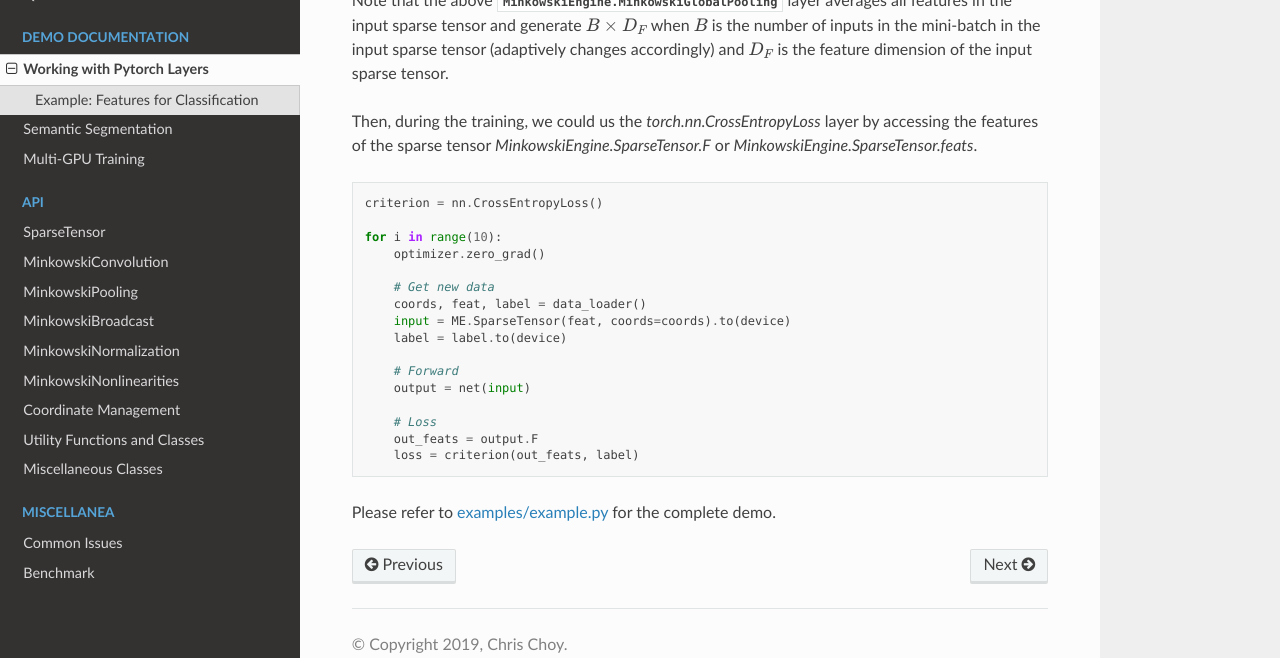
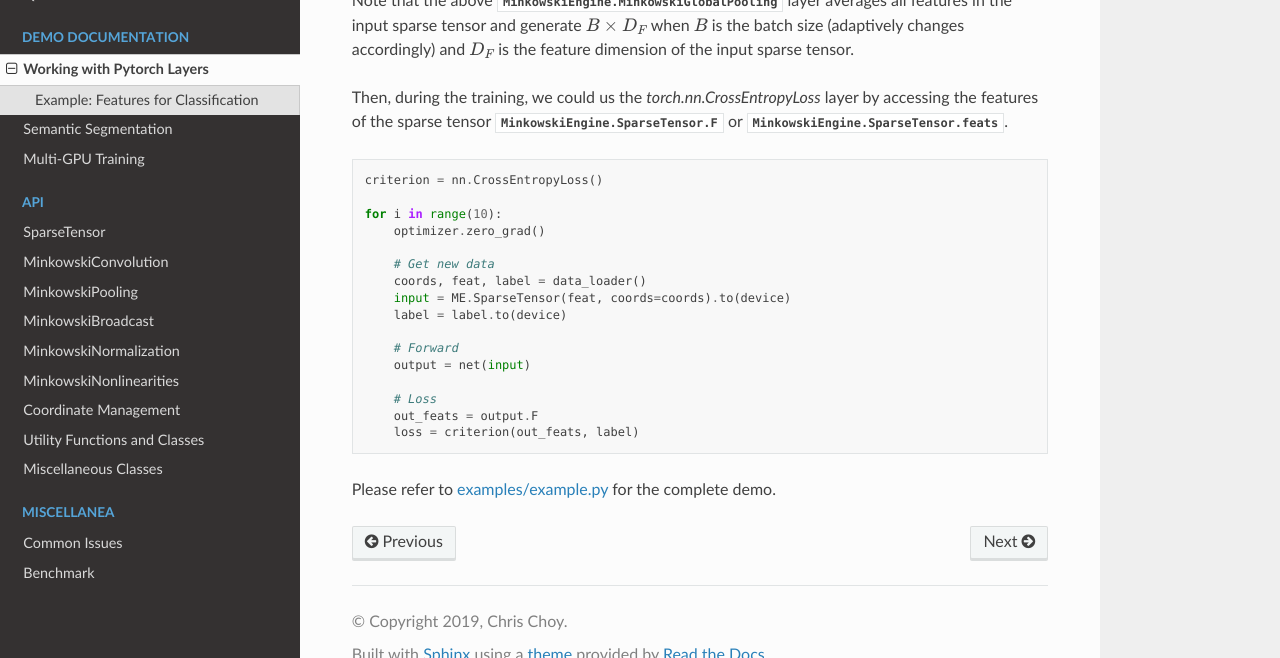
Before and after one commit to NVIDIA/MinkowskiEngine, a Sphinx documentation site: the page built from docs/demo/interop.rst, in a window 1280 px wide and 900 px high, scrolled down 682 px, cut to the strip 242-900 px from the top of the window. Built offline with Sphinx 7.4.7 and the Read the Docs theme 2.0.0, drawn with Linux system fonts in a browser that asks for light colours.

Commit message:
documentaion updates

```diff
--- a/docs/demo/interop.rst
+++ b/docs/demo/interop.rst
@@ -49,13 +49,13 @@ a min-batch.
 
 Note that the above :attr:`MinkowskiEngine.MinkowskiGlobalPooling` layer
 averages all features in the input sparse tensor and generate :math:`B \times
-D_F` when :math:`B` is the number of inputs in the mini-batch in the input
-sparse tensor (adaptively changes accordingly) and :math:`D_F` is the feature
-dimension of the input sparse tensor.
+D_F` when :math:`B` is the batch size (adaptively changes accordingly) and
+:math:`D_F` is the feature dimension of the input sparse tensor.
 
 Then, during the training, we could us the `torch.nn.CrossEntropyLoss` layer by
-accessing the features of the sparse tensor `MinkowskiEngine.SparseTensor.F` or
-`MinkowskiEngine.SparseTensor.feats`.
+accessing the features of the sparse tensor
+:attr:`MinkowskiEngine.SparseTensor.F` or
+:attr:`MinkowskiEngine.SparseTensor.feats`.
 
 .. code-block:: python
 
```
Also changed, not shown: README.md (+7 -2 lines), docs/generalized_sparse_conv.rst (+20 -5 lines), docs/overview.md (+7 -2 lines), docs/quick_start.md (+5 -1 lines), 1 other file.
